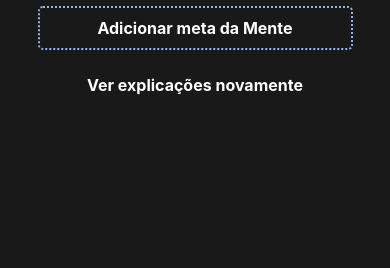
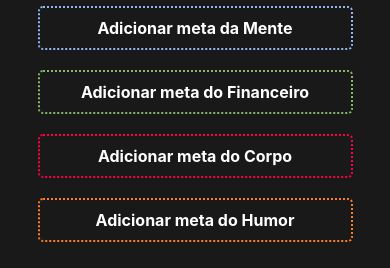
Before and after one commit to OneBitCodeBlog/onebitlife, a React Native app: screen /Home in a window 390 px wide. Shown: the part 573-841 px from the top of the page. Built offline with nearby package versions, Linux system fonts and the light colour scheme.

Commit message:
Edição e Criação dos Hábitos

```diff
--- a/src/Components/Home/EditHabit/index.jsx
+++ b/src/Components/Home/EditHabit/index.jsx
@@ -0,0 +1,58 @@
+import React from "react";
+import { Text, TouchableOpacity, StyleSheet, View } from "react-native";
+
+export default function ({ habit, frequency, habitArea, checkColor }) {
+  function handleEdit() {
+    console.log("Botão de editar clicado");
+  }
+
+  function handleCheck() {
+    console.log("Botão de check do $(habitArea");
+  }
+
+  return (
+    <TouchableOpacity
+      activeOpacity={0.9}
+      style={styles.button}
+      onPress={handleEdit}
+    >
+      <View style={styles.habitText}>
+        <Text style={styles.habitTitle}> {habit} </Text>
+        <Text style={styles.habitFrequency}>{frequency}</Text>
+      </View>
+
+      <TouchableOpacity
+        style={[styles.check, { borderColor: checkColor }]}
+        onPress={handleCheck}
+      />
+    </TouchableOpacity>
+  );
+}
+
+const styles = StyleSheet.create({
+  button: {
+    backgroundColor: "#151515",
+    borderRadius: 5,
+    width: 320,
+    marginVertical: 10,
+    paddingVertical: 10,
+    paddingHorizontal: 20,
+    flexDirection: "row",
+    alignItems: "center",
+    justifyContent: "space-between",
+  },
+  habitTitle: {
+    color: "white",
+    fontWeight: "bold",
+  },
+
+  habitFrequency: {
+    color: "white",
+  },
+  check: {
+    width: 20,
+    height: 20,
+    borderWidth: 1,
+    borderRadius: 10,
+  },
+});
--- a/src/Pages/Home/index.jsx
+++ b/src/Pages/Home/index.jsx
@@ -6,12 +6,13 @@
 import LifeStatus from "../../Components/Common/LifeStatus";
 import StatusBar from "../../Components/Home/StatusBar";
 import CreateHabit from "../../Components/Home/CreateHabit";
+import EditHabit from "../../Components/Home/EditHabit";
 
 export default function Home() {
   const navigation = useNavigation();
   const [mindHabit, setMindHabit] = useState();
   const [moneyHabit, setMoneyHabit] = useState();
-  const [bodydHabit, setBodyHabit] = useState();
+  const [bodyHabit, setBodyHabit] = useState();
   const [funHabit, setFunHabit] = useState();
 
   function handleNavExplanation() {
@@ -27,7 +28,49 @@
           <LifeStatus />
           <StatusBar />
 
-          <CreateHabit habitArea="Mente" borderColor="#90B7F3" />
+          {mindHabit ? (
+            <EditHabit
+              habit={mindHabit?.habitName}
+              frequency={`${mindHabit?.habitTime} - ${mindHabit?.habitFrequency}`}
+              habitArea={mindHabit?.habitArea}
+              checkColor="#90B7F3"
+            />
+          ) : (
+            <CreateHabit habitArea="Mente" borderColor="#90B7F3" />
+          )}
+
+          {moneyHabit ? (
+            <EditHabit
+              habit={moneyHabit?.habitName}
+              frequency={`${moneyHabit?.habitTime} - ${moneyHabit?.habitFrequency}`}
+              habitArea={moneyHabit?.habitArea}
+              checkColor="#85BB65"
+            />
+          ) : (
+            <CreateHabit habitArea="Financeiro" borderColor="#85BB65" />
+          )}
+
+          {bodyHabit ? (
+            <EditHabit
+              habit={bodyHabit?.habitName}
+              frequency={`${bodyHabit?.habitTime} - ${bodyHabit?.habitFrequency}`}
+              habitArea={bodyHabit?.habitArea}
+              checkColor="#FF0044"
+            />
+          ) : (
+            <CreateHabit habitArea="Corpo" borderColor="#FF0044" />
+          )}
+
+          {funHabit ? (
+            <EditHabit
+              habit={funHabit?.habitName}
+              frequency={`${funHabit?.habitTime} - ${funHabit?.habitFrequency}`}
+              habitArea={funHabit?.habitArea}
+              checkColor="#FE7F23"
+            />
+          ) : (
+            <CreateHabit habitArea="Humor" borderColor="#FE7F23" />
+          )}
         </View>
 
         <Text
```
